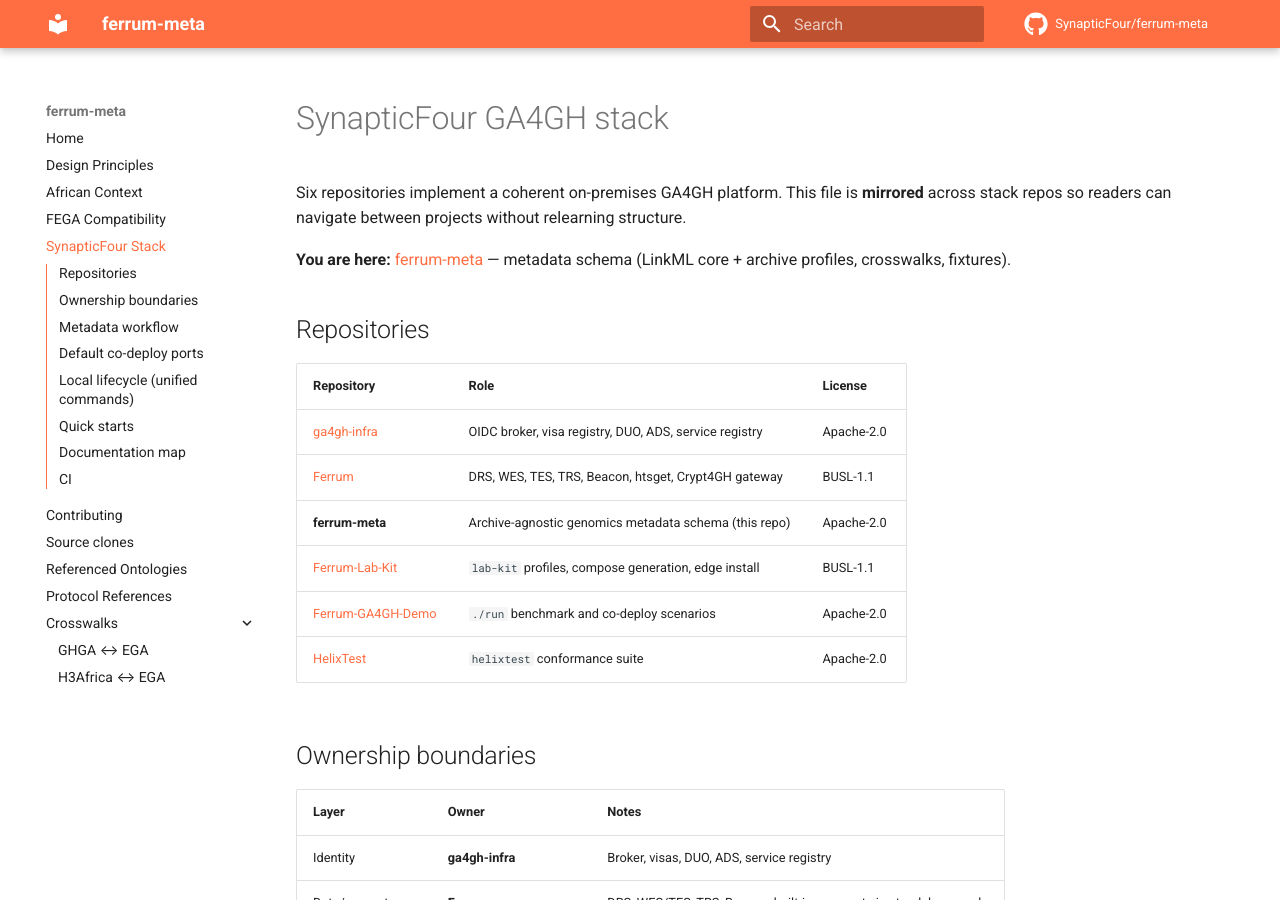
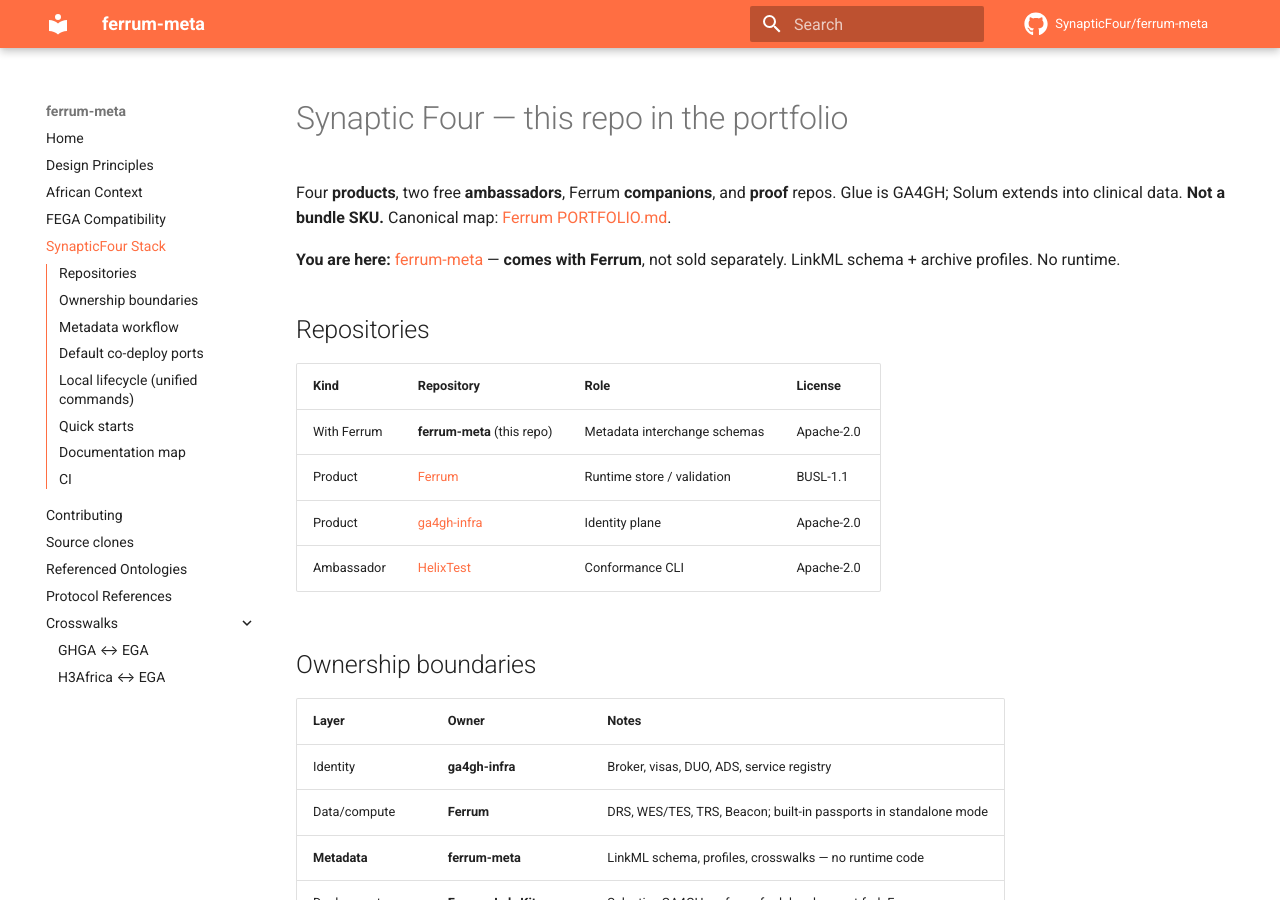
Before and after one commit to SynapticFour/ferrum-meta, an MkDocs documentation site: the page built from docs/ECOSYSTEM.md, in a window 1280 px wide and 900 px high. Built offline with MkDocs 1.6.1 and Material for MkDocs 9.7.7, drawn with Linux system fonts in a browser that asks for light colours; comment, search, counter and statistics services are not loaded.

Commit message:
Drop the placeholder Zenodo DOI and mark ferrum-meta as a Ferrum companion.

```diff
--- a/docs/ECOSYSTEM.md
+++ b/docs/ECOSYSTEM.md
@@ -1,22 +1,17 @@
-# SynapticFour GA4GH stack
+# Synaptic Four — this repo in the portfolio
 
-Six repositories implement a coherent on-premises GA4GH platform. This file is
-**mirrored** across stack repos so readers can navigate between projects without
-relearning structure.
+Four **products**, two free **ambassadors**, Ferrum **companions**, and **proof** repos. Glue is GA4GH; Solum extends into clinical data. **Not a bundle SKU.** Canonical map: [Ferrum PORTFOLIO.md](https://github.com/SynapticFour/Ferrum/blob/main/docs/PORTFOLIO.md).
 
-**You are here:** [ferrum-meta](https://github.com/SynapticFour/ferrum-meta) —
-metadata schema (LinkML core + archive profiles, crosswalks, fixtures).
+**You are here:** [ferrum-meta](https://github.com/SynapticFour/ferrum-meta) — **comes with Ferrum**, not sold separately. LinkML schema + archive profiles. No runtime.
 
 ## Repositories
 
-| Repository | Role | License |
-|------------|------|---------|
-| [ga4gh-infra](https://github.com/SynapticFour/ga4gh-infra) | OIDC broker, visa registry, DUO, ADS, service registry | Apache-2.0 |
-| [Ferrum](https://github.com/SynapticFour/Ferrum) | DRS, WES, TES, TRS, Beacon, htsget, Crypt4GH gateway | BUSL-1.1 |
-| **ferrum-meta** | Archive-agnostic genomics metadata schema (this repo) | Apache-2.0 |
-| [Ferrum-Lab-Kit](https://github.com/SynapticFour/Ferrum-Lab-Kit) | `lab-kit` profiles, compose generation, edge install | BUSL-1.1 |
-| [Ferrum-GA4GH-Demo](https://github.com/SynapticFour/Ferrum-GA4GH-Demo) | `./run` benchmark and co-deploy scenarios | Apache-2.0 |
-| [HelixTest](https://github.com/SynapticFour/HelixTest) | `helixtest` conformance suite | Apache-2.0 |
+| Kind | Repository | Role | License |
+|------|------------|------|---------|
+| With Ferrum | **ferrum-meta** (this repo) | Metadata interchange schemas | Apache-2.0 |
+| Product | [Ferrum](https://github.com/SynapticFour/Ferrum) | Runtime store / validation | BUSL-1.1 |
+| Product | [ga4gh-infra](https://github.com/SynapticFour/ga4gh-infra) | Identity plane | Apache-2.0 |
+| Ambassador | [HelixTest](https://github.com/SynapticFour/HelixTest) | Conformance CLI | Apache-2.0 |
 
 ## Ownership boundaries
 
```
Also changed, not shown: README.md (+2 -2 lines), docs/design-principles.md (+1 -1 lines).
